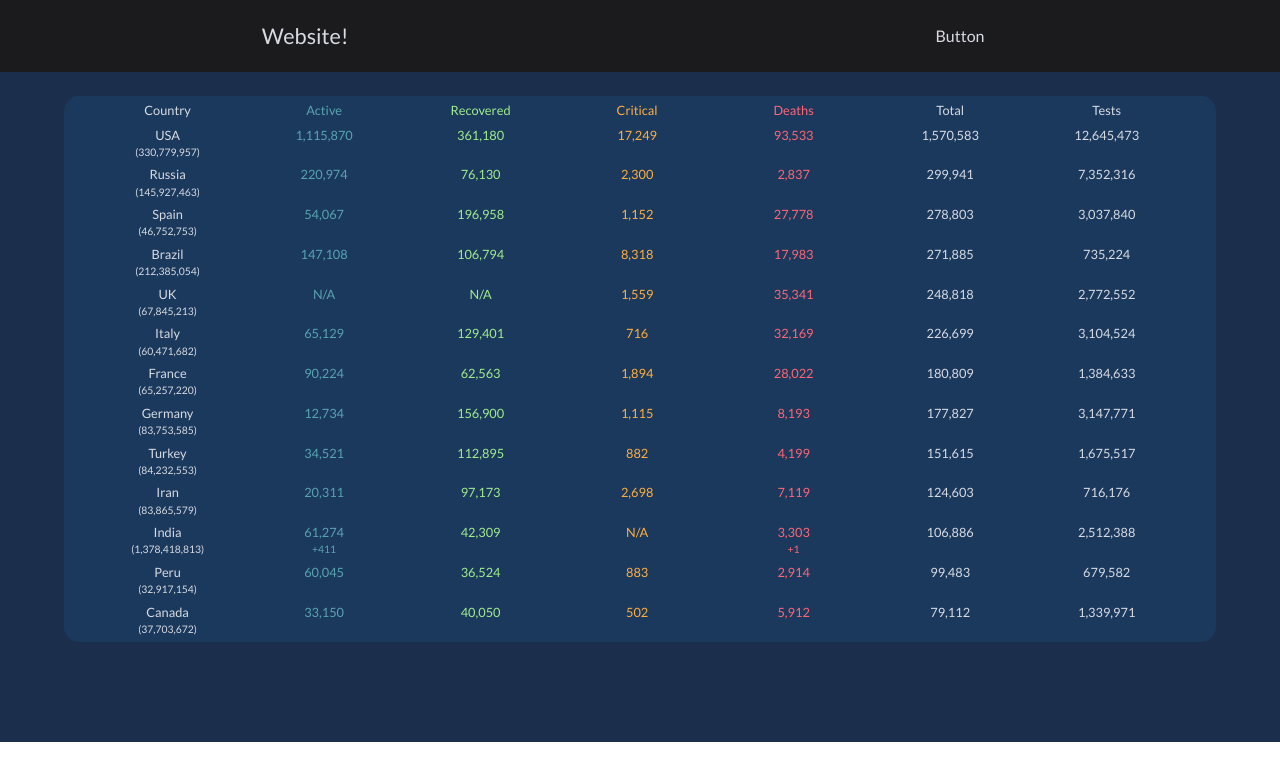
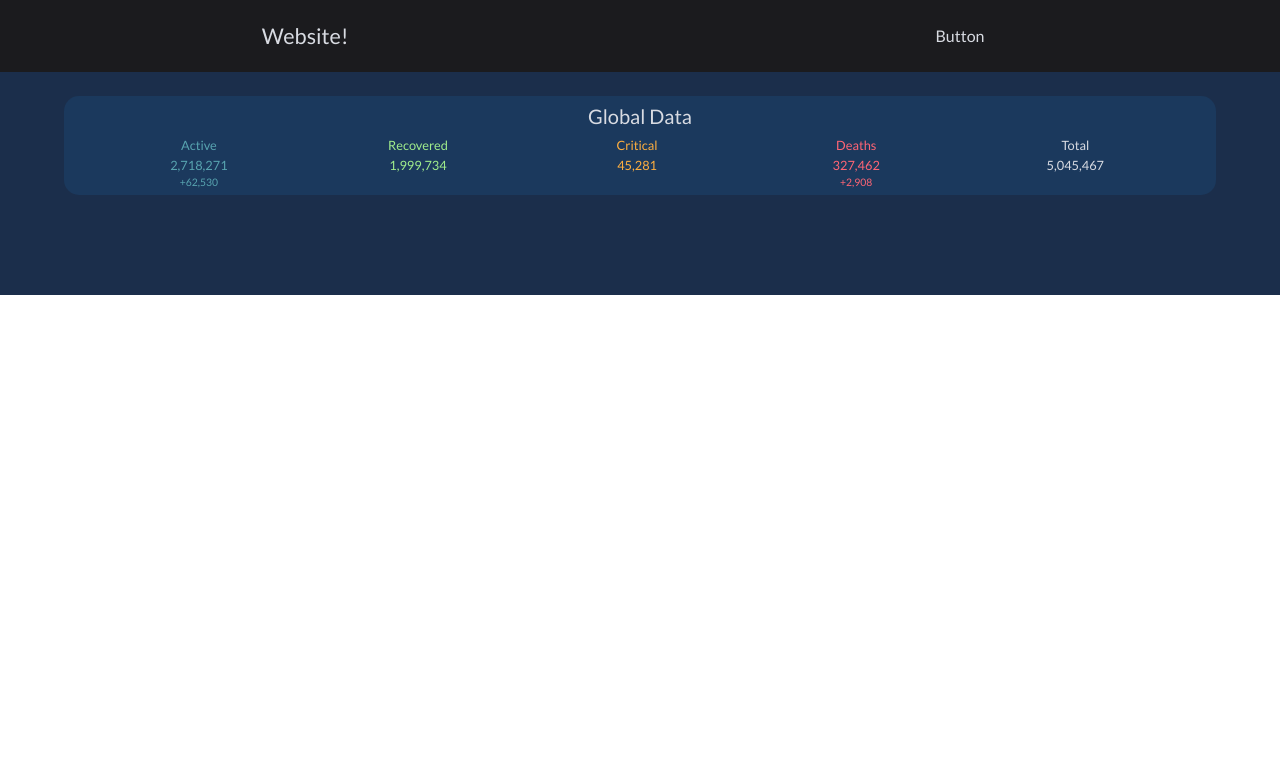
Before and after one commit to joshunter/covidbase.app, a Vue app: page / in a window 1280 px wide. Shown: the top 780 px of the page. Built offline with nearby package versions, Linux system fonts and the light colour scheme.

Commit message:
removed countries tables, made world stats, script formatting data

```diff
--- a/src/App.vue
+++ b/src/App.vue
@@ -2,222 +2,35 @@
   <div id="app" class="app">
     <Header/>
     <br>
-    <RegionFilter/>
-    <CountryData v-bind:countries="countries"/>
+    <WorldTable v-bind:worldInfo="worldInfo"/>
   </div>
 </template>
 
 <script>
 import Header from './components/layout/Header.vue';
-import RegionFilter from './components/layout/RegionFilter.vue';
-import CountryData from './components/CountryData.vue';
+import WorldTable from './components/WorldTable.vue';
 
 export default {
   name: 'App',
   components: {
     Header,
-    RegionFilter,
-    CountryData
+    WorldTable
   },
   data(){
     return{
-      countries: [
-        {rank: "1",
-        name: "USA",
-        total: "1,570,583",
-        newActive: "",
-        deaths: "93,533 ",
-        newDeaths: "",
-        recovered: "361,180",
-        active: "1,115,870",
-        critical: "17,249",
-        casesPM: "4,748",
-        deathsPM: "283",
-        tests: "12,645,473",
-        testsPM: "38,229",
-        population: "330,779,957",
-        continent: "North America"},
-        {rank: "2",
-        name: "Russia",
-        total: "299,941",
-        newActive: "",
-        deaths: "2,837 ",
-        newDeaths: "",
-        recovered: "76,130",
-        active: "220,974",
-        critical: "2,300",
-        casesPM: "2,055",
-        deathsPM: "19",
-        tests: "7,352,316",
-        testsPM: "50,383",
-        population: "145,927,463",
-        continent: "Europe"},
-        {rank: "3",
-        name: "Spain",
-        total: "278,803",
-        newActive: "",
-        deaths: "27,778 ",
-        newDeaths: "",
-        recovered: "196,958",
-        active: "54,067",
-        critical: "1,152",
-        casesPM: "5,963",
-        deathsPM: "594",
-        tests: "3,037,840",
-        testsPM: "64,977",
-        population: "46,752,753",
-        continent: "Europe"},
-        {rank: "4",
-        name: "Brazil",
-        total: "271,885",
-        newActive: "",
-        deaths: "17,983 ",
-        newDeaths: "",
-        recovered: "106,794",
-        active: "147,108",
-        critical: "8,318",
-        casesPM: "1,280",
-        deathsPM: "85",
-        tests: "735,224",
-        testsPM: "3,462",
-        population: "212,385,054",
-        continent: "South America"},
-        {rank: "5",
-        name: "UK",
-        total: "248,818",
-        newActive: "",
-        deaths: "35,341 ",
-        newDeaths: "",
-        recovered: "N/A",
-        active: "N/A",
-        critical: "1,559",
-        casesPM: "3,667",
-        deathsPM: "521",
-        tests: "2,772,552",
-        testsPM: "40,866",
-        population: "67,845,213",
-        continent: "Europe"},
-        {rank: "6",
-        name: "Italy",
-        total: "226,699",
-        newActive: "",
-        deaths: "32,169 ",
-        newDeaths: "",
-        recovered: "129,401",
-        active: "65,129",
-        critical: "716",
-        casesPM: "3,749",
-        deathsPM: "532",
-        tests: "3,104,524",
-        testsPM: "51,338",
-        population: "60,471,682",
-        continent: "Europe"},
-        {rank: "7",
-        name: "France",
-        total: "180,809",
-        newActive: "",
-        deaths: "28,022 ",
-        newDeaths: "",
-        recovered: "62,563",
-        active: "90,224",
-        critical: "1,894",
-        casesPM: "2,771",
-        deathsPM: "429",
-        tests: "1,384,633",
-        testsPM: "21,218",
-        population: "65,257,220",
-        continent: "Europe"},
-        {rank: "8",
-        name: "Germany",
-        total: "177,827",
-        newActive: "",
-        deaths: "8,193 ",
-        newDeaths: "",
-        recovered: "156,900",
-        active: "12,734",
-        critical: "1,115",
-        casesPM: "2,123",
-        deathsPM: "98",
-        tests: "3,147,771",
-        testsPM: "37,584",
-        population: "83,753,585",
-        continent: "Europe"},
-        {rank: "9",
-        name: "Turkey",
-        total: "151,615",
-        newActive: "",
-        deaths: "4,199 ",
-        newDeaths: "",
-        recovered: "112,895",
-        active: "34,521",
-        critical: "882",
-        casesPM: "1,800",
-        deathsPM: "50",
-        tests: "1,675,517",
-        testsPM: "19,892",
-        population: "84,232,553",
-        continent: "Asia"},
-        {rank: "10",
-        name: "Iran",
-        total: "124,603",
-        newActive: "",
-        deaths: "7,119 ",
-        newDeaths: "",
-        recovered: "97,173",
-        active: "20,311",
-        critical: "2,698",
-        casesPM: "1,486",
-        deathsPM: "85",
-        tests: "716,176",
-        testsPM: "8,540",
-        population: "83,865,579",
-        continent: "Asia"},
-        {rank: "11",
-        name: "India",
-        total: "106,886",
-        newActive: "+411",
-        deaths: "3,303 ",
-        newDeaths: "+1",
-        recovered: "42,309",
-        active: "61,274",
-        critical: "N/A",
-        casesPM: "78",
-        deathsPM: "2",
-        tests: "2,512,388",
-        testsPM: "1,823",
-        population: "1,378,418,813",
-        continent: "Asia"},
-        {rank: "12",
-        name: "Peru",
-        total: "99,483",
-        newActive: "",
-        deaths: "2,914 ",
-        newDeaths: "",
-        recovered: "36,524",
-        active: "60,045",
-        critical: "883",
-        casesPM: "3,022",
-        deathsPM: "89",
-        tests: "679,582",
-        testsPM: "20,645",
-        population: "32,917,154",
-        continent: "South America"},
-        {rank: "13",
-        name: "Canada",
-        total: "79,112",
-        newActive: "",
-        deaths: "5,912 ",
-        newDeaths: "",
-        recovered: "40,050",
-        active: "33,150",
-        critical: "502",
-        casesPM: "2,098",
-        deathsPM: "157",
-        tests: "1,339,971",
-        testsPM: "35,540",
-        population: "37,703,672",
-        continent: "North America"}
-      ]
+      worldInfo: {
+          rank: "0",
+          name: "World",
+          total: "5,045,467",
+          newActive: "+62,530",
+          deaths: "327,462",
+          newDeaths: "+2,908",
+          recovered: "1,999,734",
+          active: "2,718,271",
+          critical: "45,281",
+          casesPM: "647",
+          deathsPM: "0"
+        }
     }
   }
 }
@@ -239,12 +52,14 @@ export default {
 
 .app {;
   display: block;
-  min-height: 100%;
-  min-width: 520px;
+  height: 100%;
+  min-width: 350px;
   padding-bottom: 100px;
   -webkit-font-smoothing: antialiased;
   -moz-osx-font-smoothing: grayscale;
   background-color:  #1b2e4b;
   color: #d8dbe2;
 }
+
+
 </style>
--- a/src/components/Country.vue
+++ /dev/null
@@ -1,31 +0,0 @@
-<template>
-	<div class="row">
-		<div class="rowElement generic">{{country.name}}
-			<div class="subNumber">({{country.population}})</div>
-		</div>
-		<div class="rowElement active">{{country.active}}
-			<div class="subNumber">{{country.newActive}}</div>
-		</div>
-		<div class="rowElement recovered">{{country.recovered}}</div>
-		<div class="rowElement critical">{{country.critical}}</div>
-		<div class="rowElement deaths">{{country.deaths}}
-			<div class="subNumber">{{country.newDeaths}}</div>
-		</div>
-		<div class="rowElement generic">{{country.total}}</div>
-		<div class="rowElement generic">{{country.tests}}</div>
-	</div>
-</template>
-
-<script>
-export default {
-	name: "Country",
-	props: ["country"]
-}
-</script>
-
-
-<style scoped>
-.subNumber {
-	font-size: 81%;
-}
-</style>
--- a/src/components/CountryData.vue
+++ /dev/null
@@ -1,67 +0,0 @@
-<template>
-	<table>
-		<div class="top row">
-			<div class="rowElement">Country</div>
-			<div class="rowElement active">Active</div>
-			<div class="rowElement recovered">Recovered</div>
-			<div class="rowElement critical">Critical</div>
-			<div class="rowElement deaths">Deaths</div>
-			<div class="rowElement">Total</div>
-			<div class="rowElement">Tests</div>
-		</div>
-		<div v-bind:key="country.id" v-for="country in countries">
-			<Country v-bind:country="country" />
-		</div>
-	</table>
-</template>
-
-
-<script>
-import Country from './Country.vue';
-
-export default{
-	name:"CountryData",
-	components: {
-		Country
-	},
-	props: ["countries"]
-}
-</script>
-
-
-<style>
-table {
-    width:90%;
-    border-radius: 15px;
-    background-color: #1b395d;
-	color: #d8dbe2;
-    text-align: center;
-}
-
-.row {;
-	display: block;
-    font-size: 80%;
-    text-align: center;
-    padding-bottom: 5px;
-    padding-left: 3.5%;
-    padding-right: 4%;
-}
-.top {
-    padding-top: 5px;
-}
-.rowElement {
-	width: 13%;
-}
-.active {
-	color: #58A4B0;
-}
-.recovered {
-	color:  #a0ed8c;
-}
-.critical {
-	color:  #ffaf3f;
-}
-.deaths {
-	color: #ff6575;
-}
-</style>
--- /dev/null
+++ b/src/components/WorldTable.vue
@@ -0,0 +1,79 @@
+<template>
+	<div class="worldTable">
+		<div class="title">Global Data</div>
+		<div class="top row">
+			<div class="rowElement active">Active
+					<div>{{worldInfo.active}}</div>
+				<div class="subNumber">{{worldInfo.newActive}}</div>
+			</div>
+			<div class="rowElement recovered">Recovered
+				<div>{{worldInfo.recovered}}</div>
+			</div>
+			<div class="rowElement critical">Critical
+				<div>{{worldInfo.critical}}</div>
+			</div>
+			<div class="rowElement deaths">Deaths
+				<div>{{worldInfo.deaths}}</div>
+				<div class="subNumber">{{worldInfo.newDeaths}}</div>
+			</div>
+			<div class="rowElement">Total
+				<div>{{worldInfo.total}}</div>
+			</div>
+		</div>
+	</div>
+</template>
+
+
+<script>
+export default {
+	name: "WorldTable",
+	props: ["worldInfo"]
+}
+</script>
+
+
+<style>
+
+.worldTable {
+    width:90%;
+    border-radius: 15px;
+    background-color: #1b395d;
+	color: #d8dbe2;
+}
+
+.row {
+	display: flex;
+    font-size: 80%;
+    text-align: center;
+    padding-bottom: 5px;
+    padding-left: 3.5%;
+    padding-right: 4%;
+    padding-top: 5px;
+}
+.title {
+    text-align: center;
+	font-size: 125%;
+    padding-top: 5px;
+}
+.rowElement {
+	display: block;
+    text-align: center;
+	width: 20%;
+}
+.subNumber {
+	font-size: 81%;
+}
+.active {
+	color: #58A4B0;
+}
+.recovered {
+	color:  #a0ed8c;
+}
+.critical {
+	color:  #ffaf3f;
+}
+.deaths {
+	color: #ff6575;
+}
+
+</style>
--- a/src/components/layout/RegionFilter.vue
+++ /dev/null
@@ -1,26 +0,0 @@
-<template>
-	<div>
-		<b-dropdown text="Filter" class="m-2">
-			<b-dd-item-btn>Action</b-dd-item-btn>
-			<b-dd-item-btn>Another action</b-dd-item-btn>
-			<b-dd-item-btn>Something else here</b-dd-item-btn>
-		</b-dropdown>
-	</div>
-</template>
-
-<script>
-import BDropdown from 'bootstrap-vue'
-import BDropdownItemButton from 'bootstrap-vue'
-
-export default{
-	name: "RegionFilter",
-	components: {
-		'b-dropdown': BDropdown,
-		'b-dd-item-btn': BDropdownItemButton
-	}
-}
-</script>
-
-<style scoped>
-
-</style>
```
Also changed, not shown: src/components/layout/Option.vue (deleted, +0 -34 lines), src/assets/logo.png (deleted), 1 other file (tests, documents, lock files or other folders).
